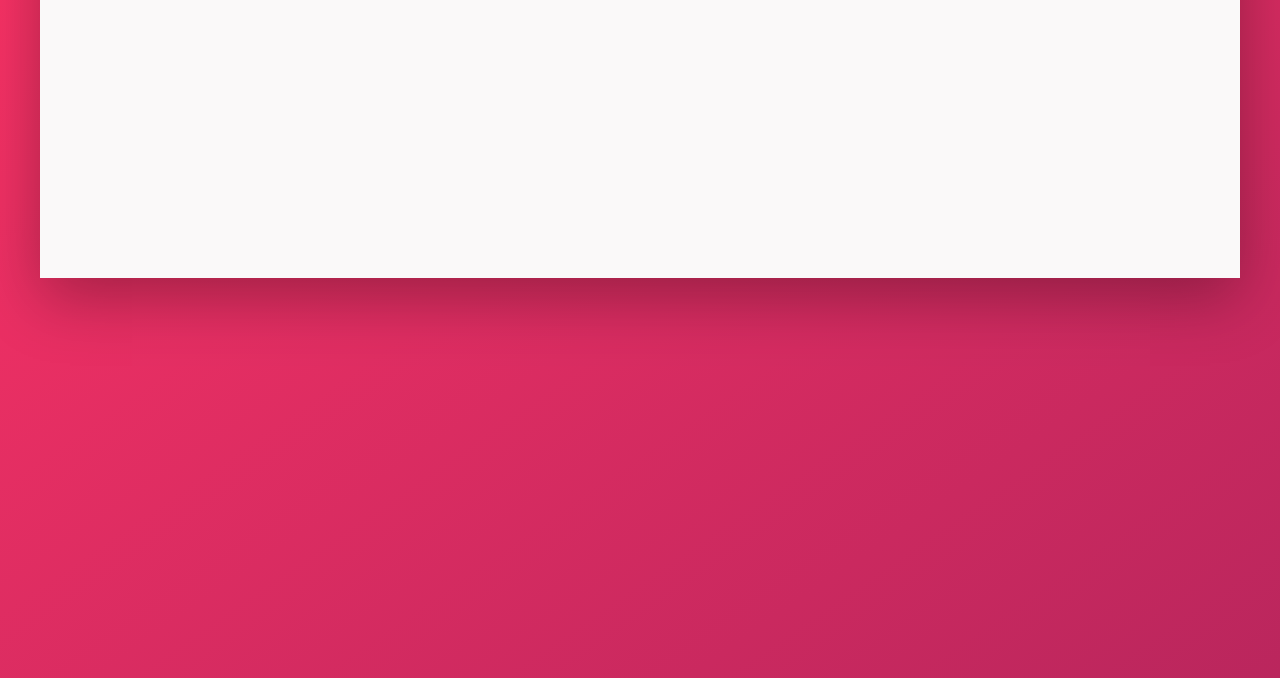
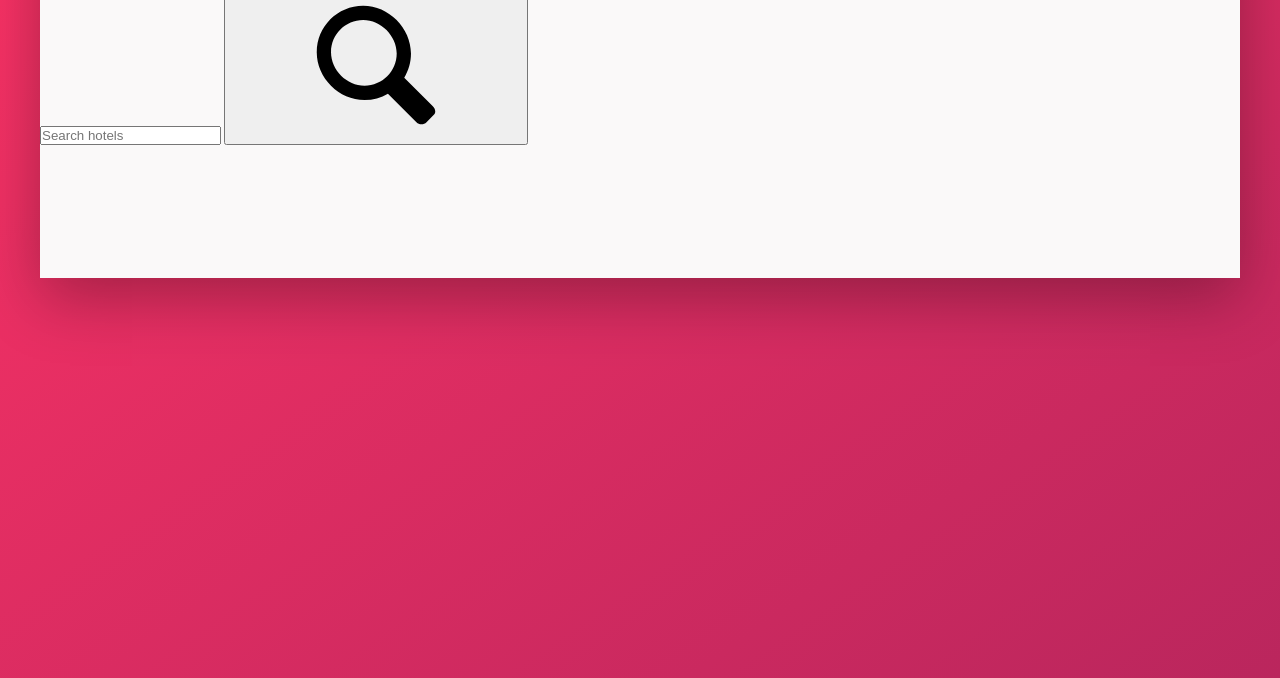
Before and after one commit to Naval63/Trello, a website: page src/index.html in a window 1280 px wide. Shown: the part 202-880 px from the top of the page. Drawn offline with nearby package versions, Linux system fonts and the light colour scheme; files that its build step writes are made by us from their sources.

Commit message:
add svg link to html

```diff
--- a/src/index.html
+++ b/src/index.html
@@ -11,7 +11,15 @@
 <body>
     <div class="contener">
         <header class="header">
-            header
+            <img src="img/logo.png" alt="logo" class="logo">
+            <form action="#" class="search">
+                <input type="text" class="search__input" placeholder="Search hotels">
+                <button class="search__button">
+                    <svg class="search__icon">
+                        <use xlink:href="img/sprite.svg#icon-magnifying-glass"></use>
+                    </svg>
+                </button>
+            </form>
         </header>
         <div class="content">
             <nav class="sidebar">
```
